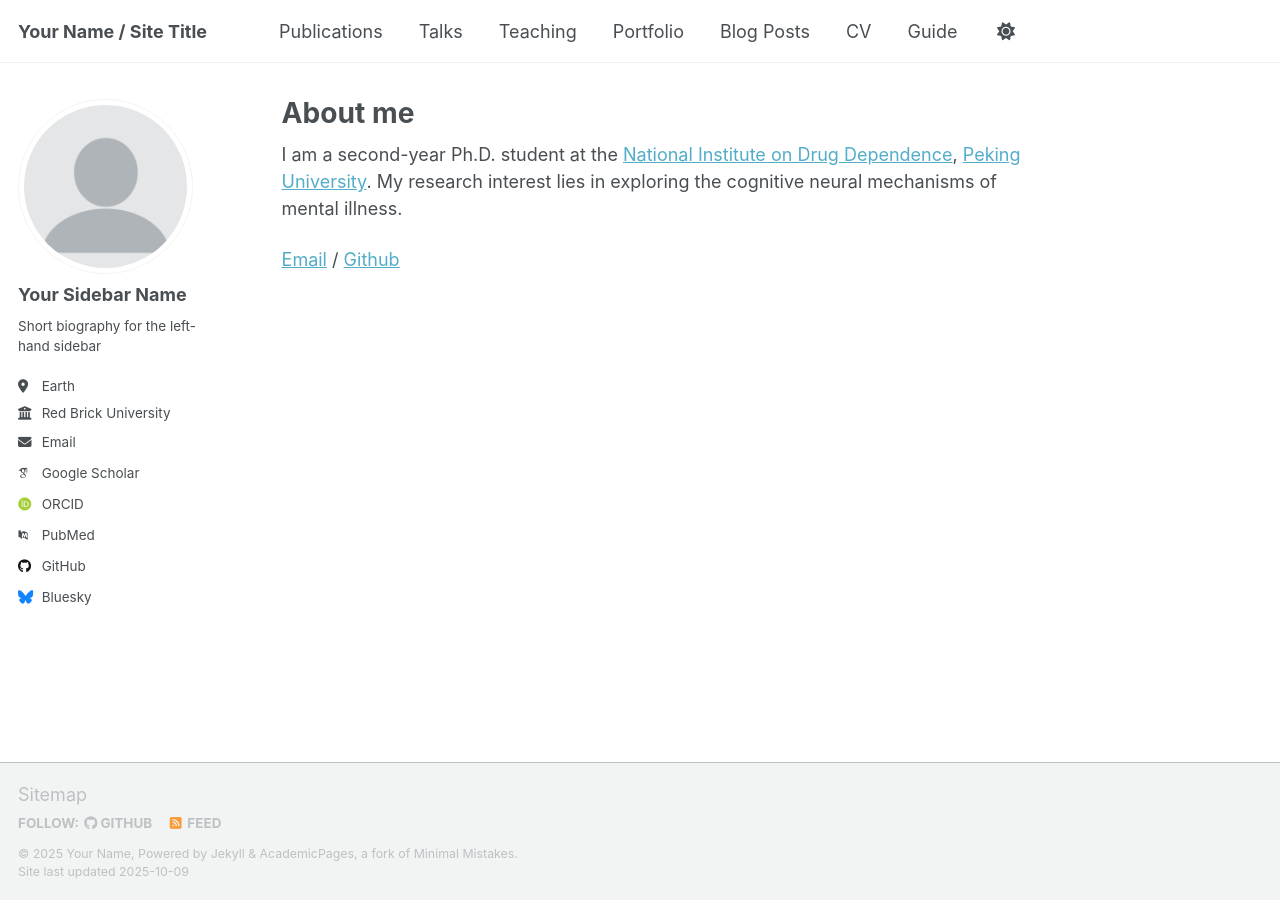
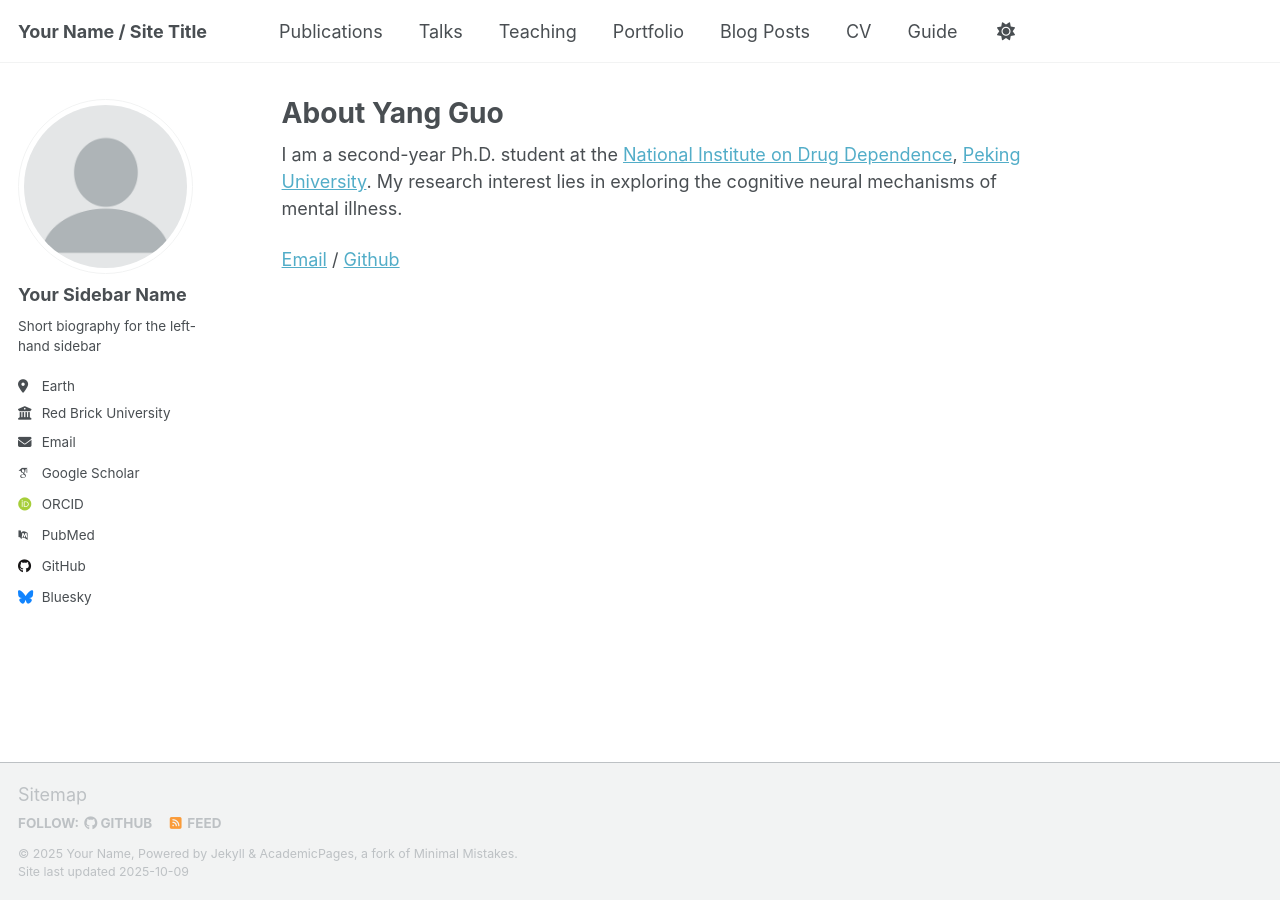
Before and after one commit to Chloesky/Chloesky.github.io, a Jekyll site: the page built from _pages/about.md, in a window 1280 px wide. Built offline with Jekyll 4.4.1, drawn with Linux system fonts in a browser that asks for light colours; some web fonts are replaced; a script that is not in the unit is left out.

Commit message:
Update about.md

```diff
--- a/_pages/about.md
+++ b/_pages/about.md
@@ -1,6 +1,6 @@
 ---
 permalink: /
-title: "About me"
+title: "About Yang Guo"
 author_profile: true
 redirect_from:
   - /about/
```
